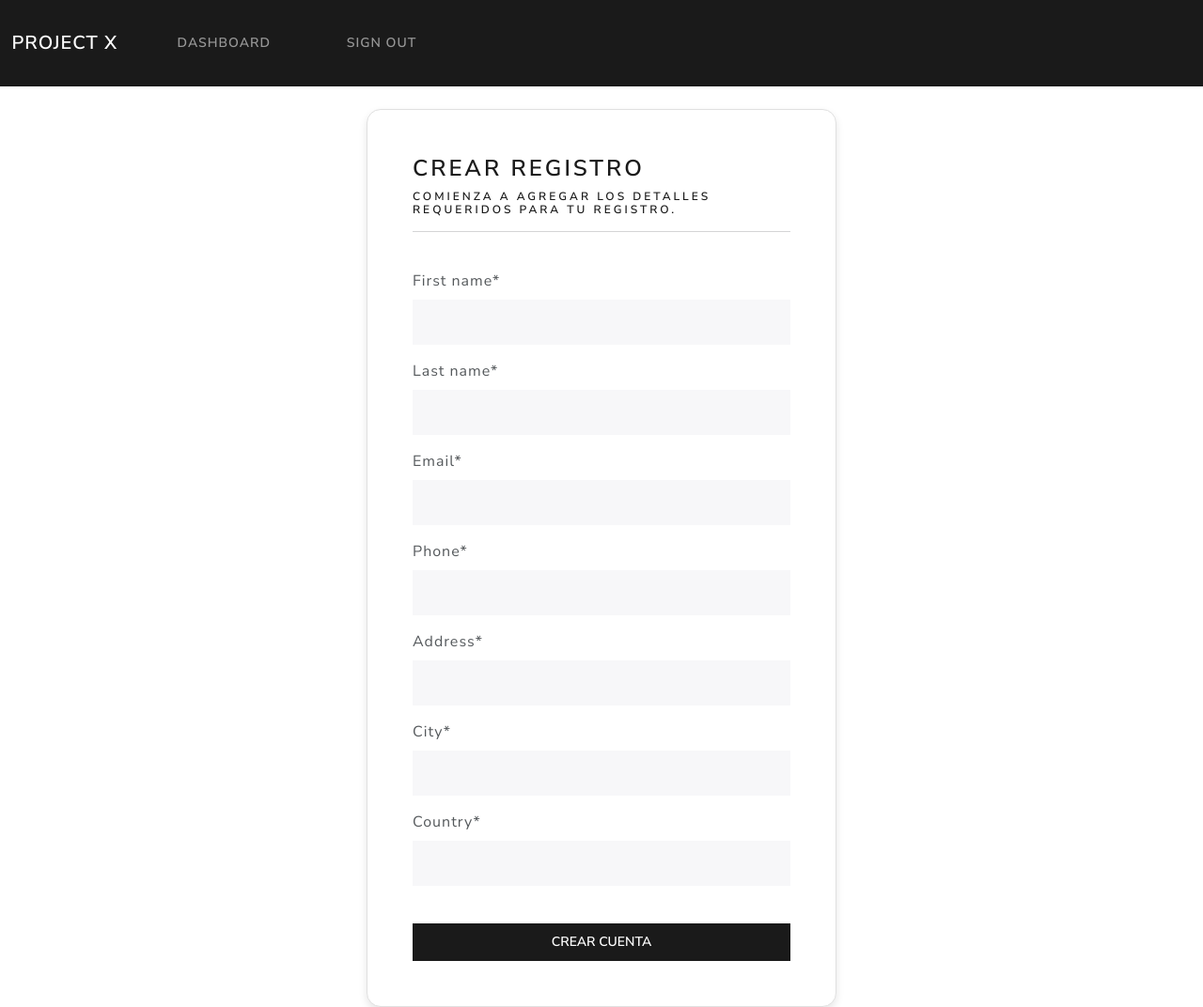
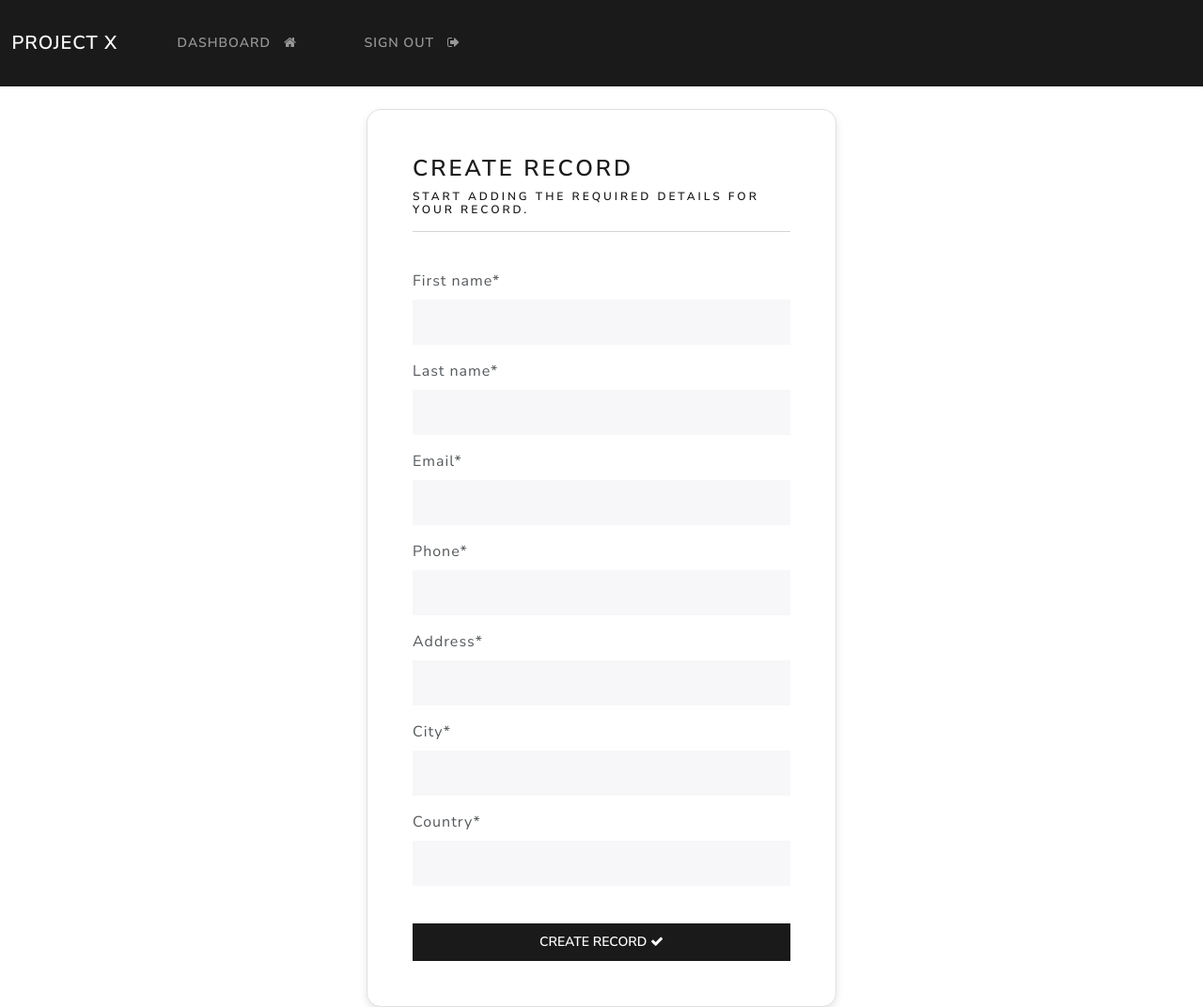
Before and after one commit to RamonvCS/CRUD-CRM-application-with-Django, a Django app: page /create-record in a window 1280 px wide. Shown: the whole page at 94% size. Run offline with Django 5.2, Linux system fonts and the light colour scheme; a user stored in the database is signed in; some libraries are stand-ins or nearby versions.

Commit message:
record check mark

```diff
--- a/webapp/templates/webapp/base.html
+++ b/webapp/templates/webapp/base.html
@@ -5,9 +5,15 @@
     <head>
         <meta charset="utf-8">
         <title>Project X</title>
+
         <link rel="stylesheet" type="text/css" href="https://bootswatch.com/5/lux/bootstrap.min.css">
+
         <link rel="stylesheet" type="text/css" href="{% static 'css/styles.css' %}">
+
+        <link rel="stylesheet" href="https://cdnjs.cloudflare.com/ajax/libs/font-awesome/4.7.0/css/font-awesome.min.css">
+
         <link rel="icon" type="image/x-icon" href="{% static 'images/favicon.ico' %}">
+
     </head>
     <body>
 
--- a/webapp/templates/webapp/create-record.html
+++ b/webapp/templates/webapp/create-record.html
@@ -6,32 +6,33 @@
 
     <body>
 
-        <!-- Contenedor principal para el formulario de creación de registros -->
+        <!-- Main container for the record creation form -->
         <div class="container bg-light shadow-md p-5 form-layout">
 
-            <!-- Título principal de la página -->
-            <h3> Crear registro </h3>
+            <!-- Main title of the page -->
+            <h3> Create Record </h3>
 
-            <!-- Subtítulo con instrucciones -->
-            <h6> Comienza a agregar los detalles requeridos para tu registro. </h6>
+            <!-- Subtitle with instructions -->
+            <h6> Start adding the required details for your record. </h6>
 
-            <!-- Línea horizontal de separación -->
+            <!-- Horizontal line separator -->
             <hr>
             <br>
 
-            <!-- Formulario para la creación de registros -->
+            <!-- Form for record creation -->
             <form method="POST" autocomplete="off">
 
-                <!-- Token CSRF para protección contra ataques CSRF -->
+                <!-- CSRF token for CSRF protection -->
                 {% csrf_token %}
 
-                <!-- Renderiza el formulario usando crispy_forms -->
+                <!-- Render the form using crispy_forms -->
                 {{ form|crispy }}
 
                 <br>
 
-                <!-- Botón para enviar el formulario -->
-                <button type="submit" class="btn btn-primary w-100 btn-block p-2"> Crear cuenta </button>
+                <!-- Button to submit the form -->
+                <button type="submit" class="btn btn-primary w-100 btn-block p-2"> Create record&nbsp;<i class="fa fa-check" aria-hidden="true"></i>
+                </button>
             </form>
 
         </div>
--- a/webapp/templates/webapp/dashboard.html
+++ b/webapp/templates/webapp/dashboard.html
@@ -6,7 +6,7 @@
 
     <hr>
     {% comment %} Se crea botton para crear un record nuevo que se graba en la base datos {% endcomment %}
-    <a class="btn btn-outline-primary btn-sm" href="{% url 'create_record' %}"> Create a new record </a>
+    <a class="btn btn-outline-primary btn-md" href="{% url 'create_record' %}"> Create a new record&nbsp;<i class="fa fa-plus-circle" aria-hidden="true"></i></a>
 
     <hr>
 
--- a/webapp/templates/webapp/index.html
+++ b/webapp/templates/webapp/index.html
@@ -18,7 +18,7 @@
 
         <br>
             {% comment %} Button in homepage that when press the url takes your to the Register page  {% endcomment %}
-        <a class='btn btn-primary' type="button" href="{% url 'register' %}">Create your account</a>
+        <a class='btn btn-primary' type="button" href="{% url 'register' %}">Create your account &nbsp; <i class="fa fa-user-plus" aria-hidden="true"></i>  </a>
 
 
 
--- a/webapp/templates/webapp/my-login.html
+++ b/webapp/templates/webapp/my-login.html
@@ -7,8 +7,7 @@
 
     <div class="container bg-light shadow-md p-5 form-layout">
 
-        <h3>Login to your account! </h3>
-
+        <h3>Login to your account!</h3>
 
         <hr>
         <br>
@@ -17,7 +16,7 @@
             {% csrf_token %}
             {{ form|crispy }}
             <br>
-            <button type="submit" class="btn btn-primary w-100 btn-block p-2">Login to your account</button>
+            <button type="submit" class="btn btn-primary w-100 btn-block p-2">Login to your account&nbsp;<i class="fa fa-key" aria-hidden="true"></i></button>
         </form>
 
         <br>
--- a/webapp/templates/webapp/register.html
+++ b/webapp/templates/webapp/register.html
@@ -16,7 +16,7 @@
             {% csrf_token %}
             {{ form|crispy }}
             <br>
-            <button type="submit" class="btn btn-primary w-100 btn-block p-2">Create account</button>
+            <button type="submit" class="btn btn-primary w-100 btn-block p-2">Create account&nbsp;<i class="fa fa-user-plus" aria-hidden="true"></i></button>
         </form>
 
         <br>
```
Also changed, not shown: db.sqlite3.
